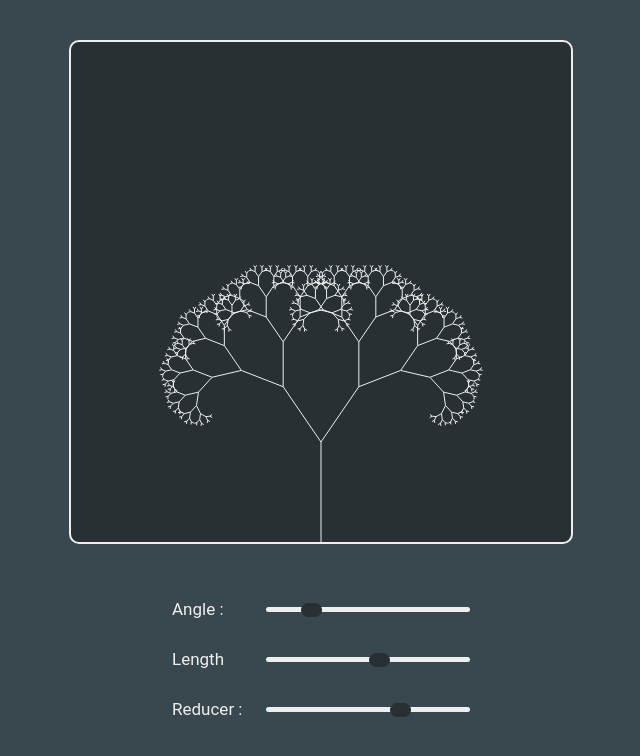
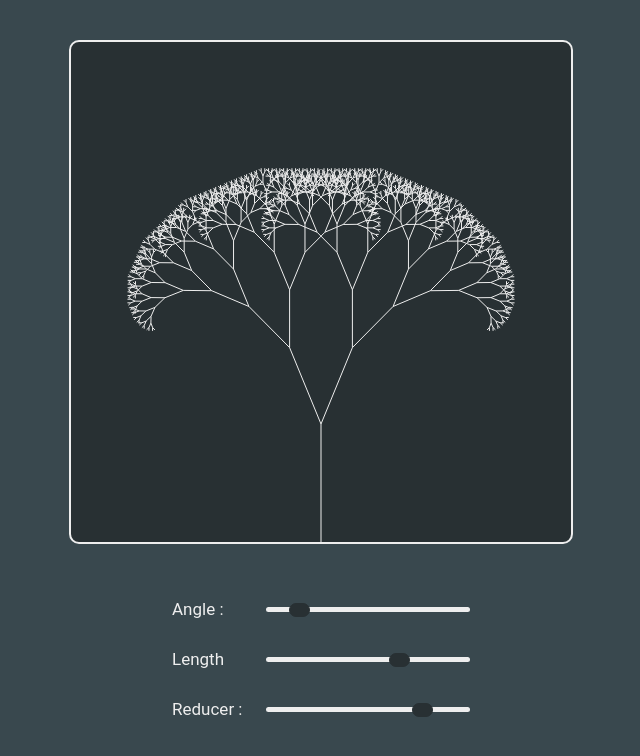
Before and after one commit to CorentinTh/FractalTree, a plain HTML site: page index.html in a window 1280 px wide. Shown: the whole page, without its empty margins (319-959 px from the left). Drawn offline with Linux system fonts and the light colour scheme.

Commit message:
Changed default value

```diff
--- a/index.html
+++ b/index.html
@@ -11,15 +11,15 @@
 <div class="container">
     <div class="input-container">
         <label for="angle">Angle : </label>
-        <input id="angle" value="0.6" type="range" min="0" max="3.15" step="0.01" oninput="draw()">
+        <input id="angle" value="0.39" type="range" min="0" max="3.15" step="0.01" oninput="draw()">
     </div>
     <div class="input-container">
         <label for="lenght">Length</label>
-        <input id="lenght" value="100" type="range" min="10" max="170" step="0.01" oninput="draw()">
+        <input id="lenght" value="118" type="range" min="10" max="170" step="0.01" oninput="draw()">
     </div>
     <div class="input-container">
         <label for="reducer">Reducer : </label>
-        <input id="reducer" value="0.67" type="range" min="0.5" max="0.75" step="0.01" oninput="draw()">
+        <input id="reducer" value="0.7" type="range" min="0.5" max="0.75" step="0.01" oninput="draw()">
     </div>
 </div>
 </body>
```
